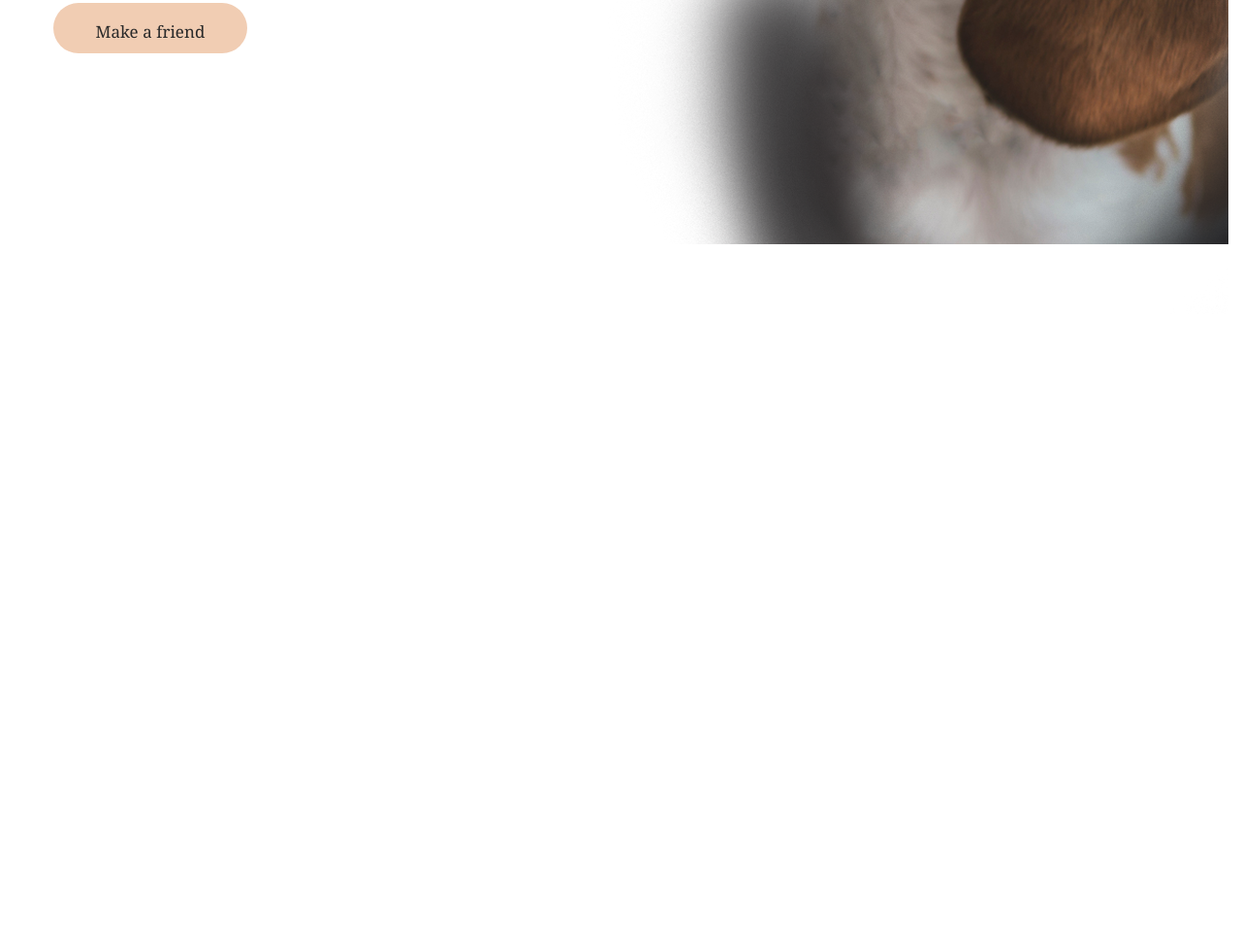
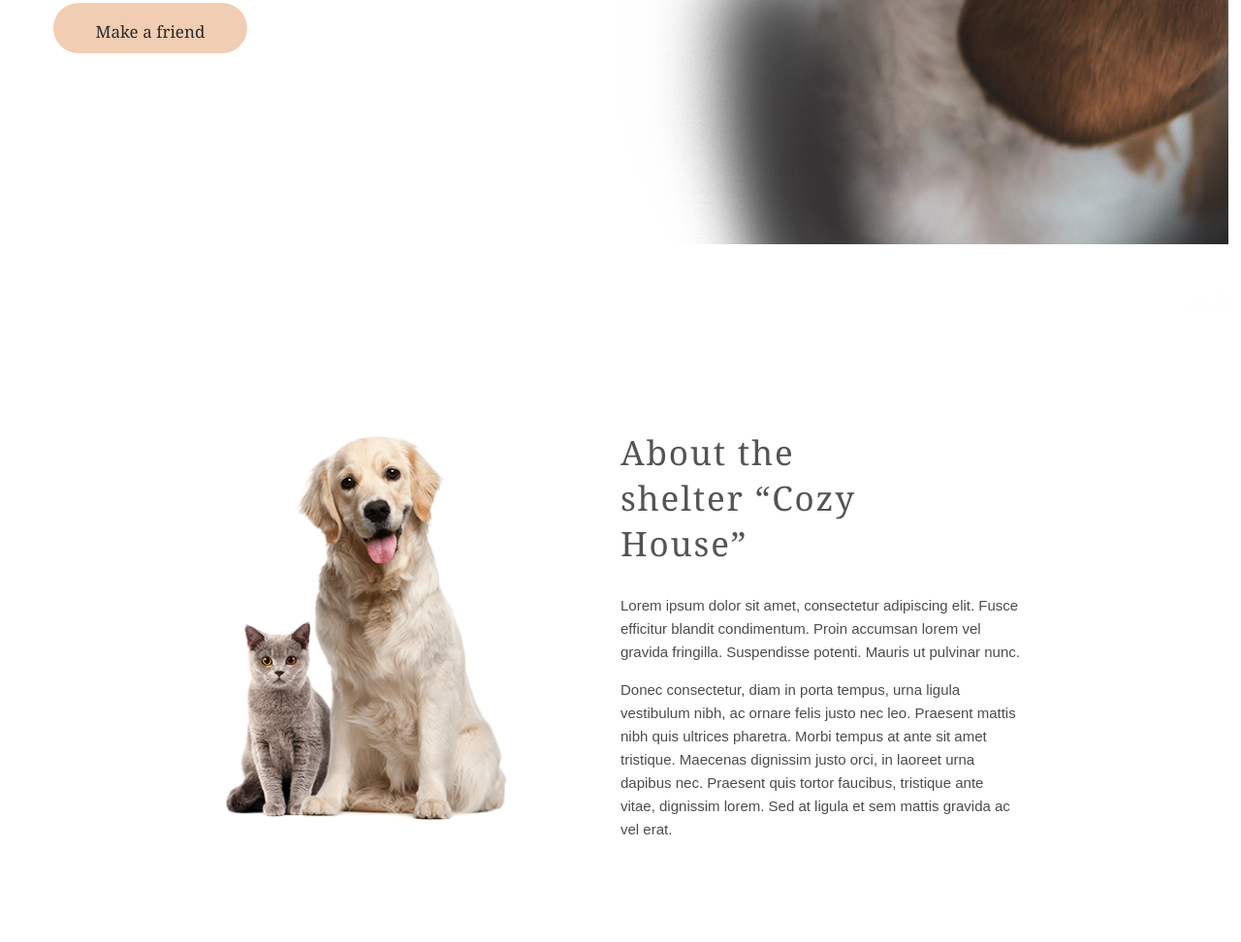
Before and after one commit to MihailOkatev/shelter, a plain HTML site: page index.html in a window 1280 px wide. Shown: the part 672-1644 px from the top of the page at 97% size. Before the commit the page ends 996 px from the top, so only its background shows below. Drawn offline with Linux system fonts and the light colour scheme.

Commit message:
about section added

```diff
--- a/index.html
+++ b/index.html
@@ -34,7 +34,18 @@
         </div>
     </header>
     <main class="container">
-
+        <section class="about-us">
+            <div class="section-into about-us-info">
+                 <h2 class="about-us__title section-title">About the shelter “Cozy House”</h2>
+                 <div class="about-us__text">
+                     <p>Lorem ipsum dolor sit amet, consectetur adipiscing elit. Fusce efficitur blandit condimentum. Proin accumsan lorem vel gravida fringilla. Suspendisse potenti. Mauris ut pulvinar nunc.</p>
+                     <p>Donec consectetur, diam in porta tempus, urna ligula vestibulum nibh, ac ornare felis justo nec leo. Praesent mattis nibh quis
+                            ultrices pharetra. Morbi tempus at ante sit amet tristique.
+                            Maecenas dignissim justo orci, in laoreet urna dapibus nec. Praesent quis tortor faucibus, tristique ante vitae, dignissim
+                            lorem. Sed at ligula et sem mattis gravida ac vel erat. </p>
+                 </div>
+            </div>
+        </section>
     </main>
 </body>
 </html>
--- a/style.scss
+++ b/style.scss
@@ -37,8 +37,6 @@ margin: 0 auto;
         bottom: 0;
         position: absolute;
     }
-
-
     &__top {
         display: flex;
         justify-content: space-between;
@@ -125,3 +123,41 @@ margin: 0 auto;
 
     }
 }
+.section{
+    &-title {
+        color: #545454;
+        font-size: 35px;
+        letter-spacing: 1.8px;
+        font-weight: 400;
+
+    }
+}
+
+.about-us {
+    width: 100%;
+    background-image: url("./img/Pets.png");
+    background-size: 25%;
+    background-position: 20% 50%;
+    background-repeat: no-repeat;
+    padding-top: 89px;
+    padding-bottom: 89px;
+    &-info {
+        width: 417/1170*100%;
+        margin-left: 585/1170*100%;
+
+    }
+
+    &__title{
+        width: 300/417*100%;
+
+    }
+    &__text {
+        font-family: arial;
+        font-size: 15px;
+        color: #4c4c4c;
+        font-weight: 400;
+        line-height: 24px;
+        width: 414/417*100%;
+
+    }
+}
```
Also changed, not shown: img/Pets.png (added), style.css, 1 other file.
